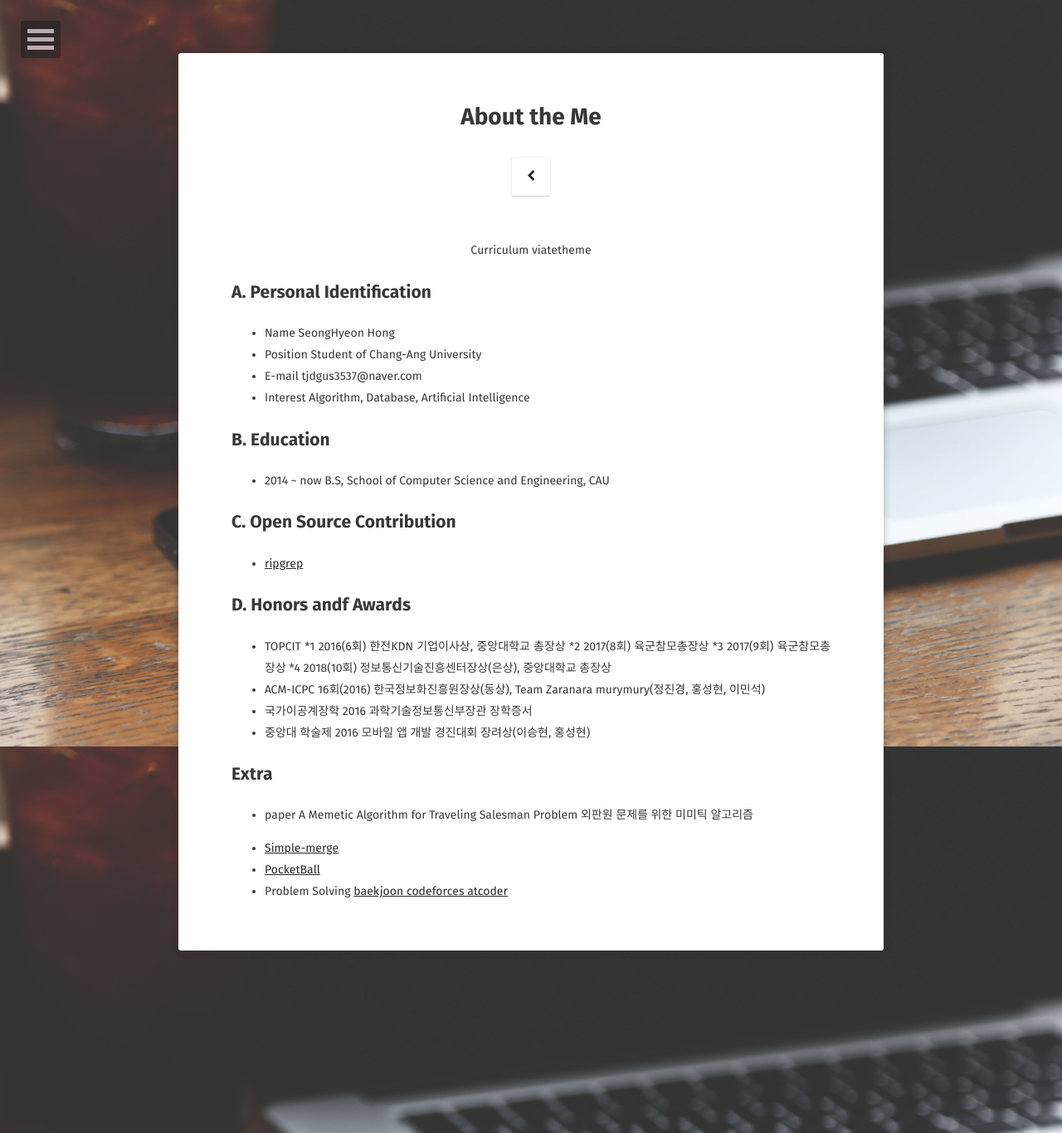
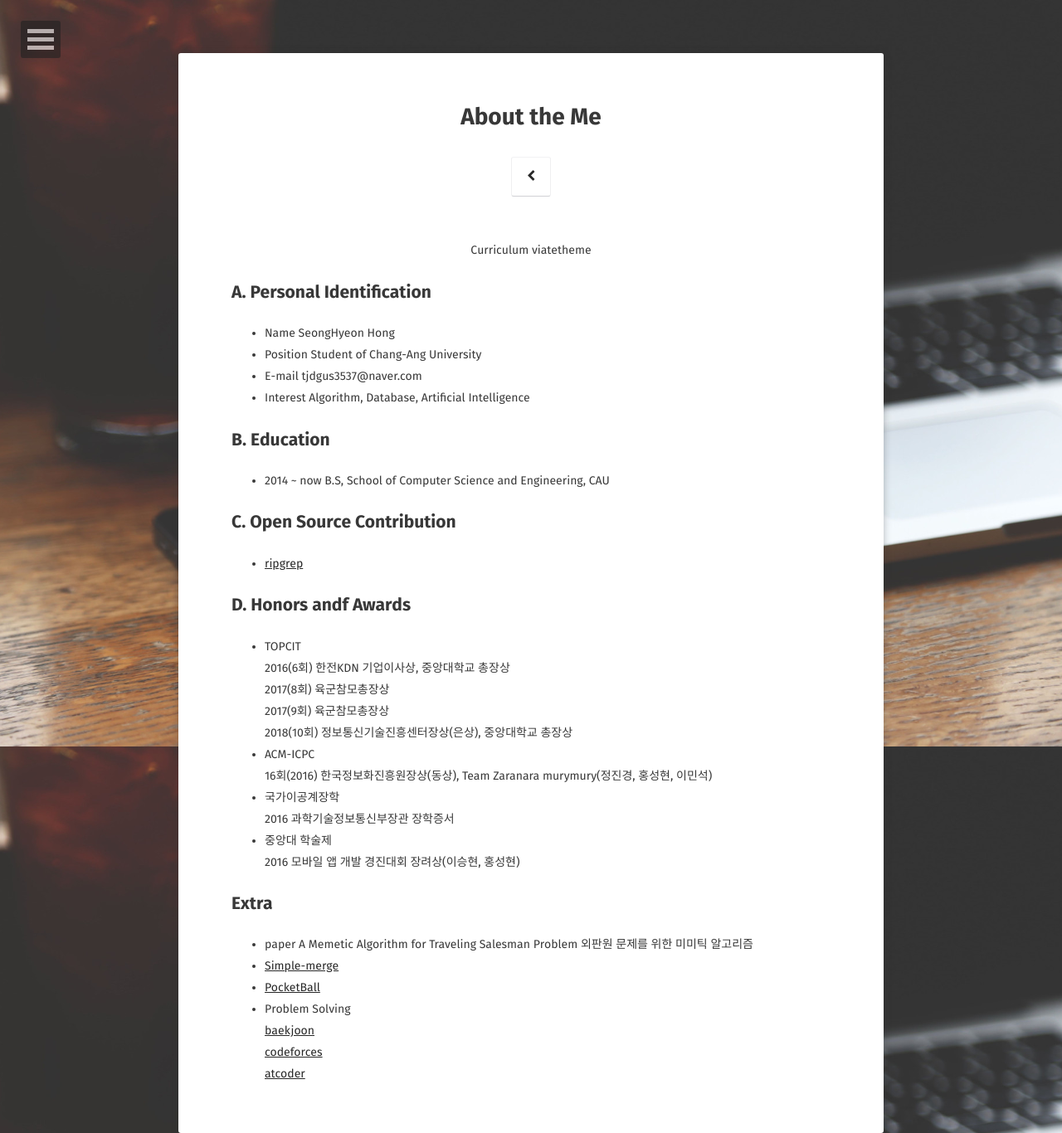
Before and after one commit to tjdgus3537/tjdgus3537.github.io, a Jekyll site: the page built from about/index.md, in a window 1280 px wide. Shown: the whole page at 83% size. Built offline with Jekyll 4.4.1, drawn with Linux system fonts in a browser that asks for light colours; some web fonts are replaced; our own code applies the rules of GitHub Pages for plain Markdown files.

Commit message:
fix about indentation

```diff
--- a/about/index.md
+++ b/about/index.md
@@ -21,24 +21,23 @@ comments: false
 * <a href="https://github.com/BurntSushi/ripgrep/pull/213"> ripgrep </a>
 
 ## D. Honors andf Awards
-* TOPCIT
-	*1 2016(6회) 한전KDN 기업이사상, 중앙대학교 총장상
-	*2 2017(8회) 육군참모총장상
-	*3 2017(9회) 육군참모총장상
-	*4 2018(10회) 정보통신기술진흥센터장상(은상), 중앙대학교 총장상
-* ACM-ICPC
-		16회(2016) 한국정보화진흥원장상(동상), Team Zaranara murymury(정진경, 홍성현, 이민석)
-* 국가이공계장학
-		2016 과학기술정보통신부장관 장학증서
-* 중앙대 학술제
-		2016 모바일 앱 개발 경진대회 장려상(이승현, 홍성현)
+* TOPCIT<br>
+	2016(6회) 한전KDN 기업이사상, 중앙대학교 총장상<br>
+	2017(8회) 육군참모총장상<br>
+	2017(9회) 육군참모총장상<br>
+	2018(10회) 정보통신기술진흥센터장상(은상), 중앙대학교 총장상<br>
+* ACM-ICPC<br>
+		16회(2016) 한국정보화진흥원장상(동상), Team Zaranara murymury(정진경, 홍성현, 이민석)<br>
+* 국가이공계장학<br>
+		2016 과학기술정보통신부장관 장학증서<br>
+* 중앙대 학술제<br>
+		2016 모바일 앱 개발 경진대회 장려상(이승현, 홍성현)<br>
 
 ## Extra
 * paper		A Memetic Algorithm for Traveling Salesman Problem
 		외판원 문제를 위한 미미틱 알고리즘
-
 * <a href="https://github.com/tjdgus3537/2016SE_SimpleMerge"> Simple-merge </a>
 * <a href="https://github.com/leesnhyun/OOP_PocketBall">PocketBall </a>
-* Problem Solving	<a href="https://www.acmicpc.net/user/tjdgus3537"> baekjoon </a>
-		<a href="https://codeforces.com/profile/stb"> codeforces </a>
-		<a href="https://atcoder.jp/users/stb"> atcoder </a>
+* Problem Solving	<br><a href="https://www.acmicpc.net/user/tjdgus3537"> baekjoon </a><br>
+		<a href="https://codeforces.com/profile/stb"> codeforces </a><br>
+		<a href="https://atcoder.jp/users/stb"> atcoder </a><br>
```
